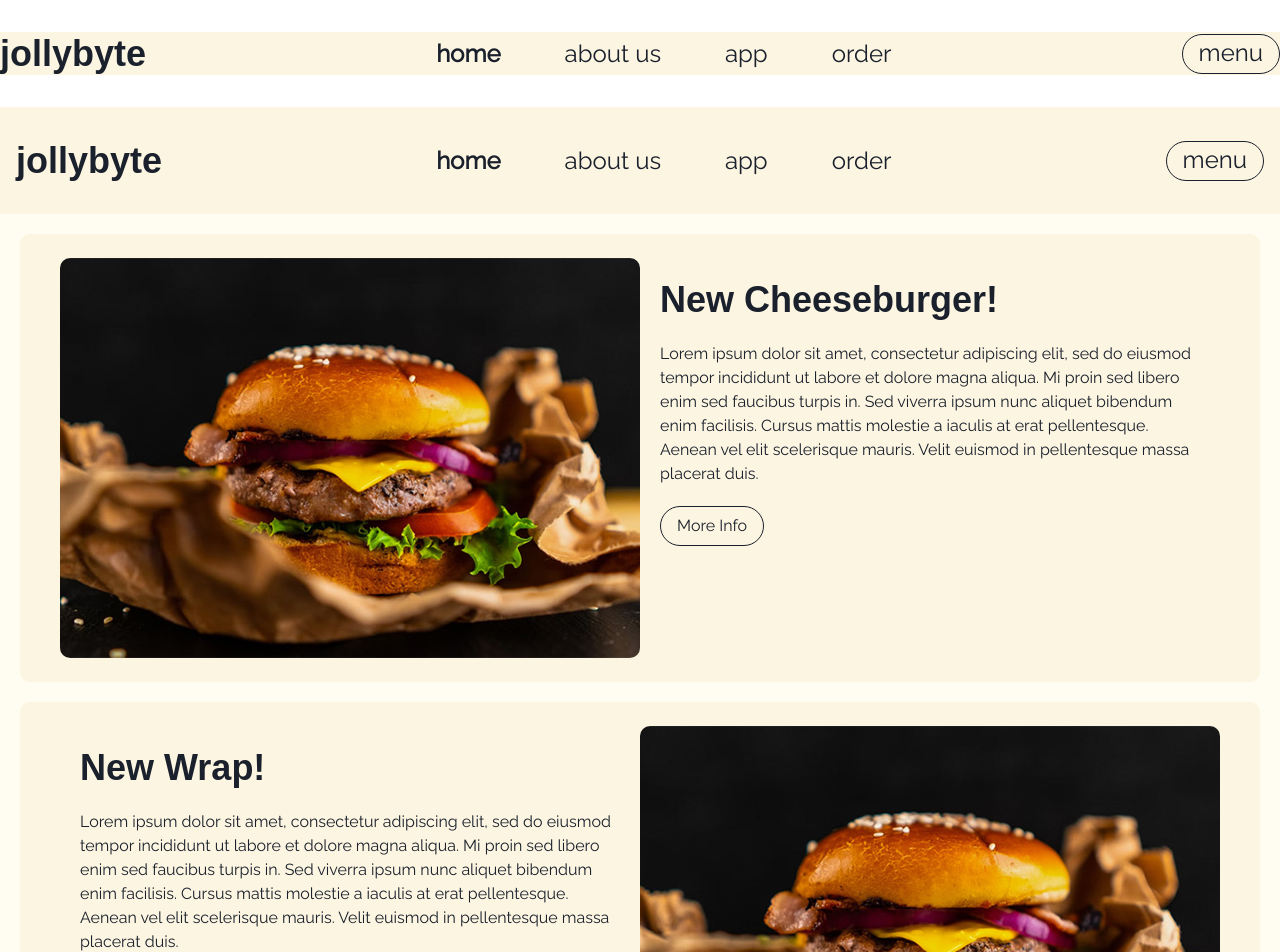
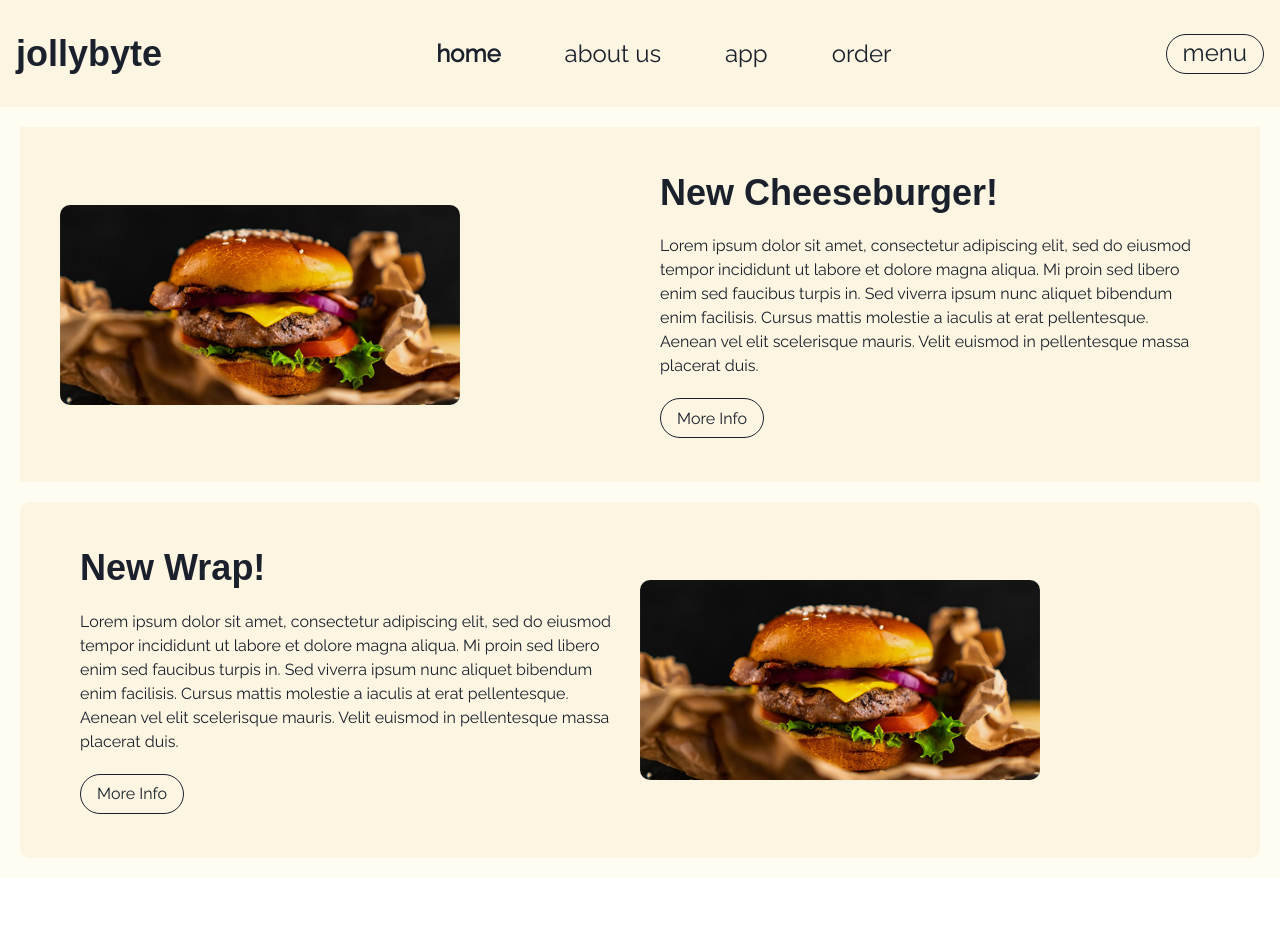
Before and after one commit to dev-marko/digit-project, a React (Create React App) app: page / in a window 1280 px wide. Shown: the top 952 px of the page. After the commit the page ends 878 px from the top, so only its background shows below. Built offline with nearby package versions, Linux system fonts and the light colour scheme; a web font is replaced by a local one.

Commit message:
Changes: -NewOffer & NewOfferReversed flex styling fix -Added Navbar globally via App.js

```diff
--- a/src/App.js
+++ b/src/App.js
@@ -1,4 +1,5 @@
 import { Routes, Route } from "react-router-dom";
+import { VStack, Container } from "@chakra-ui/layout";
 
 import Navbar from "./components/Navbar.jsx";
 import HomePage from "./pages/HomePage.jsx"
@@ -11,7 +12,12 @@ import MenuPage from "./pages/MenuPage.jsx"
 const App = () => {
   return (
     <>
-    <Navbar />
+    {/* <Navbar /> */}
+    <VStack bg='background.100'>
+        <Container maxW='container.xl'>
+          <Navbar />
+        </Container>
+    </VStack>
     <Routes>
       <Route path="/" element={<HomePage />} />
       <Route path="about" element={<AboutPage />} />
--- a/src/components/NewOffer.jsx
+++ b/src/components/NewOffer.jsx
@@ -3,9 +3,9 @@ import PrimaryButton from "./PrimaryButton";
 
 const NewOffer = () => {
   return (
-    <Flex mb='5' flexDirection={'row'} bg='background.100' borderRadius='10px'>
+    <Flex mb='5' flexDirection={'row'} bg='background.100' alignItems={"center"} sborderRadius='10px'>
       <Box ps='10' py='6' flex='1'>
-        <Image borderRadius='10px' w='75vh' h='50vh' objectFit='cover' src='./images/new_offer_burger.jpg' alt="placeholder image" />
+        <Image borderRadius='10px' w='50vh' h='25vh' objectFit='cover' src='./images/new_offer_burger.jpg' alt="placeholder image" />
       </Box>
       <Box flex='1' pe='10' py='6'>
         <Box p='5'>
--- a/src/components/NewOfferReversed.jsx
+++ b/src/components/NewOfferReversed.jsx
@@ -3,7 +3,7 @@ import PrimaryButton from "./PrimaryButton";
 
 const NewOfferReversed = () => {
   return (
-    <Flex mt='5' flexDirection={'row'} bg='background.100' borderRadius='10px'>
+    <Flex mt='5' flexDirection={'row'} bg='background.100' alignItems={"center"} borderRadius='10px'>
       <Box flex='1' ps='10' py='6'>
         <Box p='5'>
           <Heading>New Wrap!</Heading>
@@ -18,7 +18,7 @@ const NewOfferReversed = () => {
         </Box>
       </Box>
       <Box pe='10' py='6' flex='1'>
-        <Image borderRadius='10px' w='75vh' h='50vh' objectFit='cover' src='./images/new_offer_burger.jpg' alt="placeholder image" />
+        <Image borderRadius='10px'  w='50vh' h='25vh' objectFit='cover' src='./images/new_offer_burger.jpg' alt="placeholder image" />
       </Box>
     </Flex>
   );
--- a/src/pages/HomePage.jsx
+++ b/src/pages/HomePage.jsx
@@ -8,11 +8,6 @@ const HomePage = () => {
 
   return (
     <>
-      <VStack bg='background.100'>
-        <Container maxW='container.xl'>
-          <Navbar />
-        </Container>
-      </VStack>
       <VStack bg='background.200'>
         <Container maxW='container.xl' p='5'>
           <NewOffer />
```
